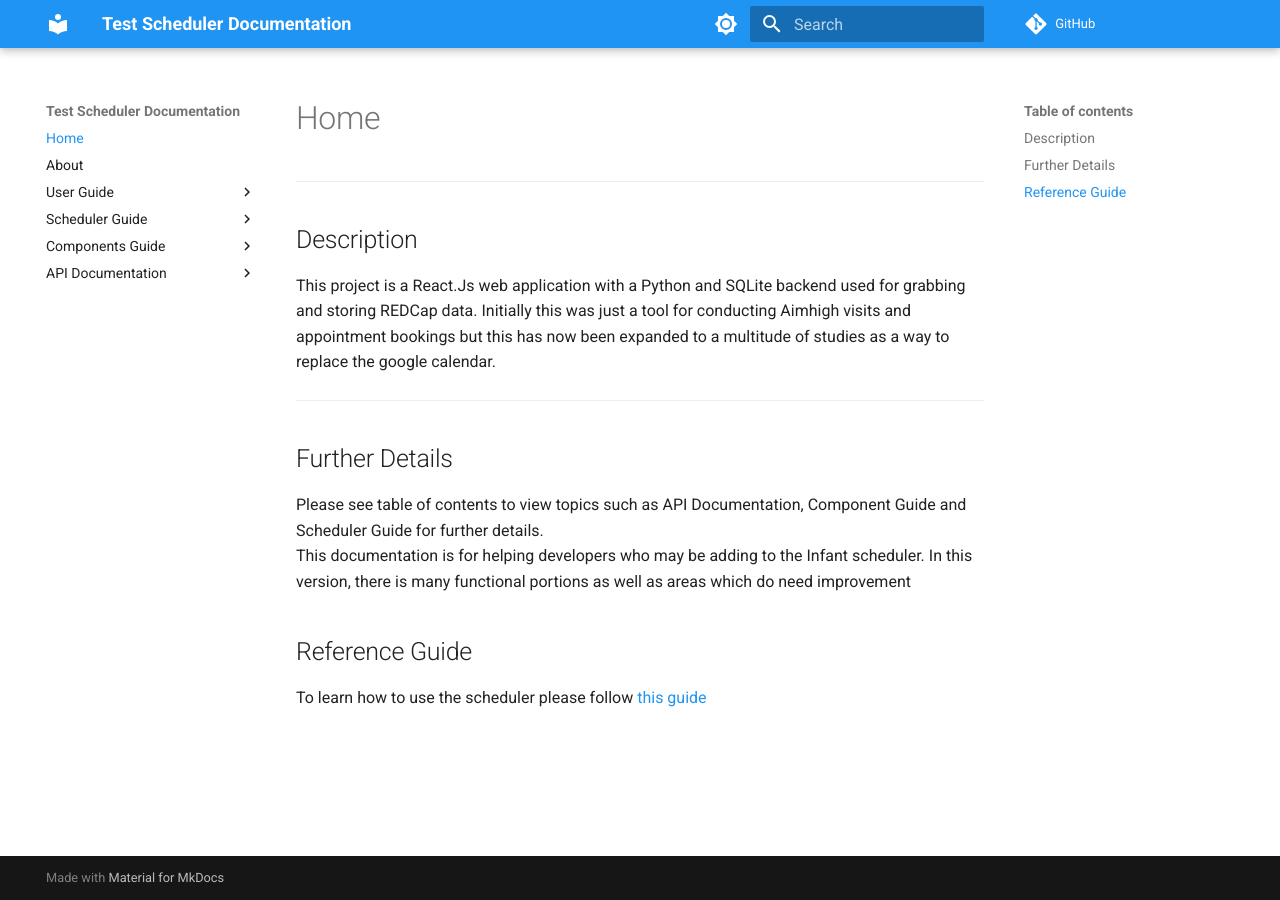
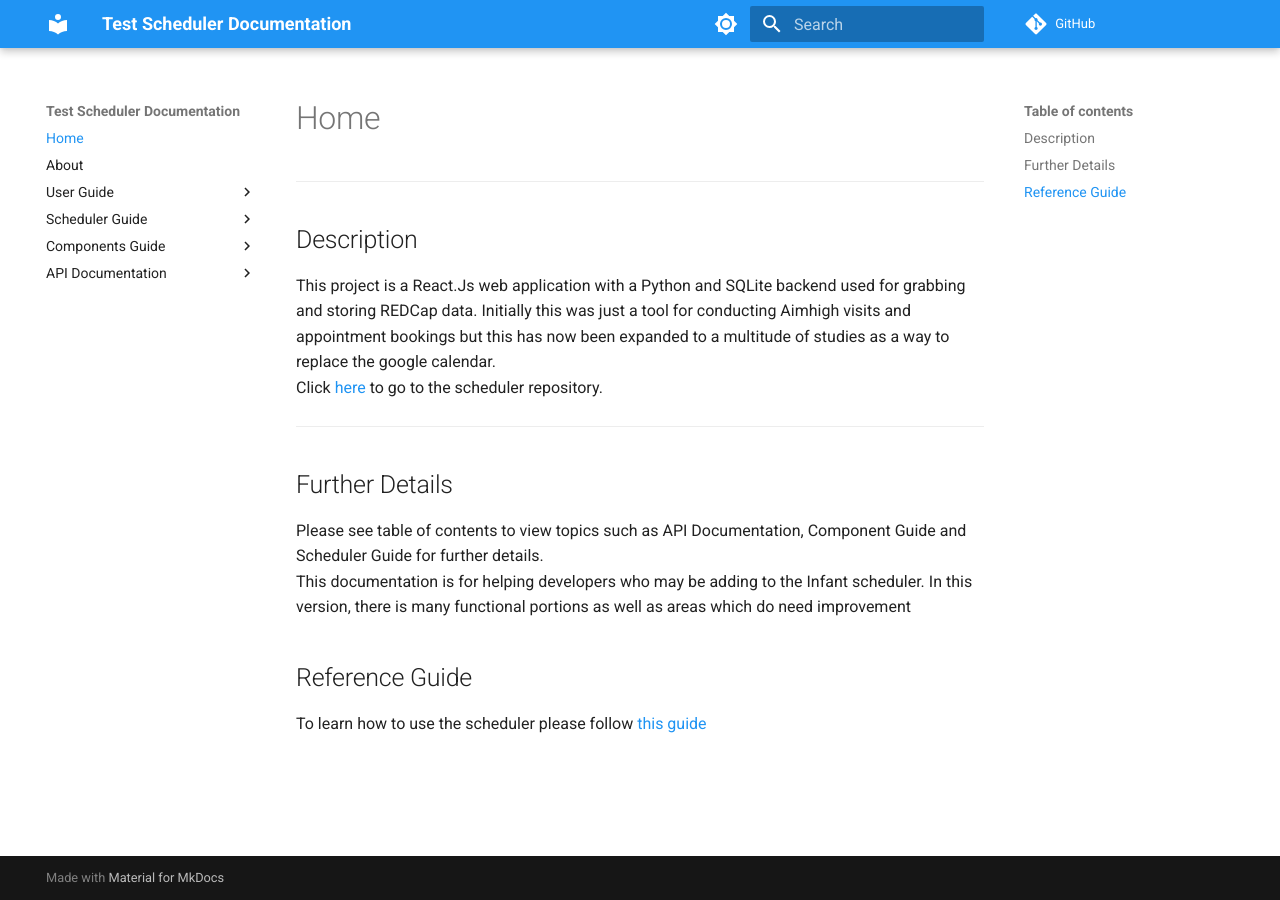
Before and after one commit to Aoibheannmangan/test-scheduler, an MkDocs documentation site: the page built from docs/index.md, in a window 1280 px wide. Built offline with MkDocs 1.6.1 and Material for MkDocs 9.7.7, drawn with Linux system fonts in a browser that asks for light colours; comment, search, counter and statistics services are not loaded.

Commit message:
Shorten func names + add repo link

```diff
--- a/docs/index.md
+++ b/docs/index.md
@@ -4,6 +4,7 @@
 
 This project is a React.Js web application with a Python and SQLite backend used for grabbing and storing REDCap data.
 Initially this was just a tool for conducting Aimhigh visits and appointment bookings but this has now been expanded to a multitude of studies as a way to replace the google calendar.
+Click <a href=https://github.com/Aoibheannmangan/test-scheduler >here</a> to go to the scheduler repository.
 
 ---
 
--- a/mkdocs.yml
+++ b/mkdocs.yml
@@ -61,3 +61,4 @@ plugins:
                   paths: ["."]
                   options:
                       docstring_style: google
+                      show_root_full_path: false
```
